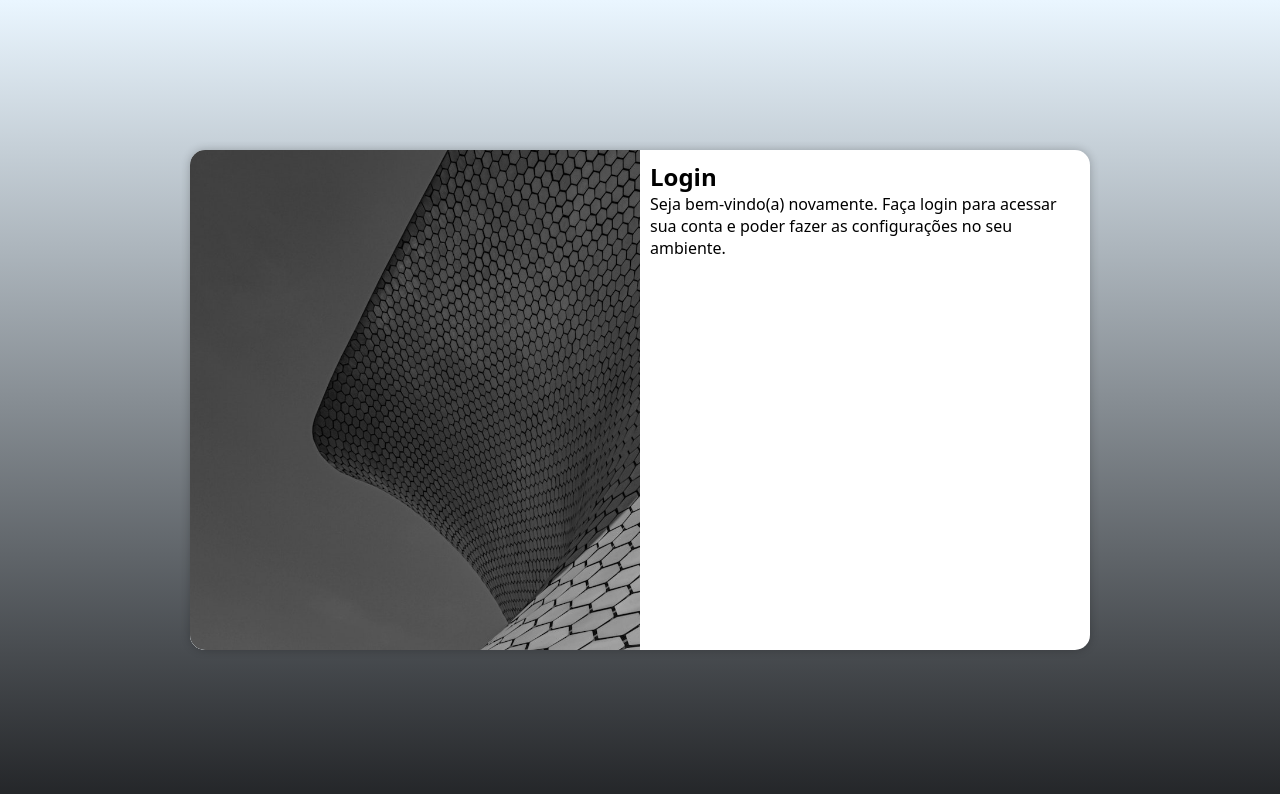
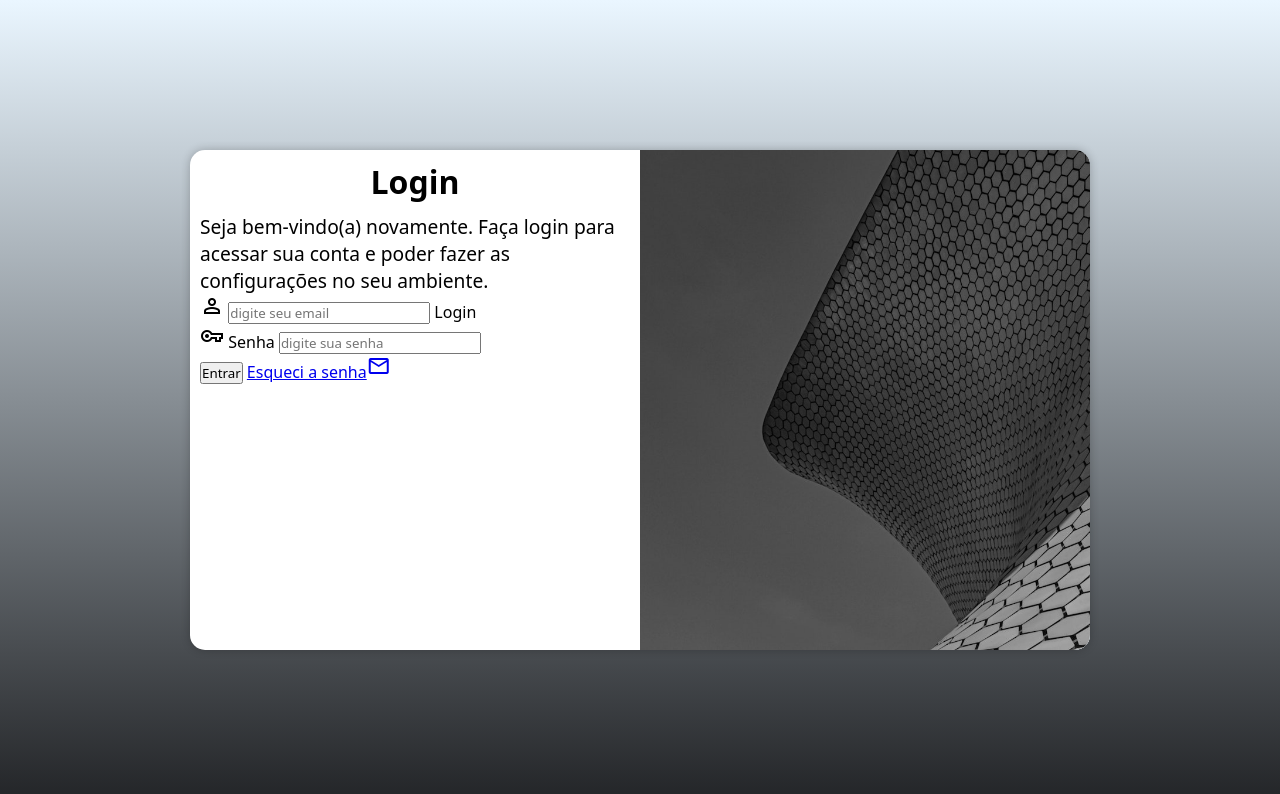
Before and after one commit to joselangoni/projeto-login, a plain HTML site: page index.html in a window 1280 px wide. Drawn offline with nearby package versions, Linux system fonts and the light colour scheme.

Commit message:
atualizacao login

```diff
--- a/estilos/media-query.css
+++ b/estilos/media-query.css
@@ -40,14 +40,22 @@
     }
 
     section#login > div#imagem {
-        float: left;
+        float: right;
         width: 50%;
         height: 100%;
     }
 
     section#login > div#formulario {
-        float: right;
+        float: left;
         width: 50%;
     }
 
+    div#formulario > h1 {
+        font-size: 2em;
+    }
+
+    div#formulario > p {
+        font-size: 1.2em;
+    }
+
 }
--- a/estilos/style.css
+++ b/estilos/style.css
@@ -50,8 +50,9 @@ section#login {
 
 section#login > div#imagem {
     display: block;
-    background: #eaf6ff url(../imagens/metal.jpg);
+    background: #eaf6ff url(../imagens/metal.jpg) no-repeat;
     background-size: cover;
+    background-position: left bottom;
     height: 200px;
 }
 
@@ -59,3 +60,12 @@ section#login > div#formulario {
     display: block;
     padding: 10px;
 }
+
+div#formulario > h1 {
+    text-align: center;
+    margin-bottom: 10px;
+}
+
+div#formulario > p {
+    font-size: 0.8em;
+}
--- a/index.html
+++ b/index.html
@@ -4,6 +4,7 @@
     <meta charset="UTF-8">
     <meta name="viewport" content="width=device-width, initial-scale=1.0">
     <title>Projeto Login</title>
+    <link rel="stylesheet" href="https://fonts.googleapis.com/css2?family=Material+Symbols+Outlined:opsz,wght,FILL,GRAD@20..48,100..700,0..1,-50..200" />
     <link rel="stylesheet" href="estilos/style.css">
     <link rel="stylesheet" href="estilos/media-query.css">
 </head>
@@ -16,8 +17,19 @@
             <div id="formulario">
                 <h1>Login</h1>
                 <p>Seja bem-vindo(a) novamente. Faça login para acessar sua conta e poder fazer as configurações no seu ambiente.</p>
-                <form action="login.php" method="post">
-
+                <form action="login.php" method="post" autocomplete="on">
+                    <div class="campo">
+                        <i class="material-symbols-outlined">person</i>
+                        <input type="email" name="login" id="ilogin" placeholder="digite seu email" autocomplete="email" required maxlength="30">
+                        <label for="ilogin">Login</label>
+                    </div>
+                    <div class="campo">
+                        <i class="material-symbols-outlined">vpn_key</i>
+                        <label for="isenha">Senha</label>
+                        <input type="password" name="senha" id="isenha" placeholder="digite sua senha" autocomplete="current-password" required minlength="8" maxlength="15">
+                    </div>
+                    <input type="submit" value="Entrar">
+                    <a href="esqueci.html">Esqueci a senha<i class="material-symbols-outlined">mail</i></a>
                 </form>
             </div>
         </section>
```
